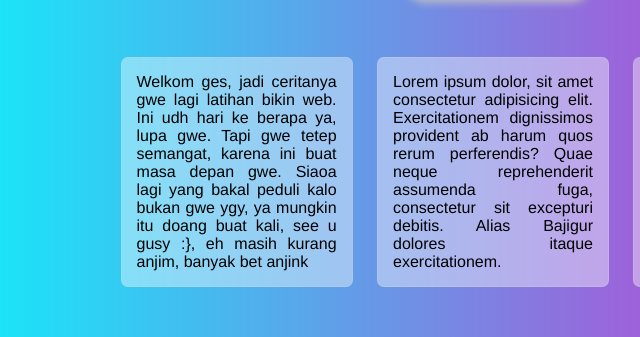
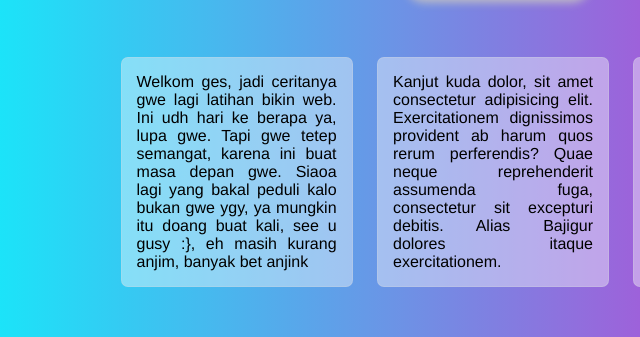
Before and after one commit to Unttldimm/try, a plain HTML site: page porto/index.html in a window 1280 px wide. Shown: the part 277-614 px from the top of the page, 147-787 px from the left. Drawn offline with Linux system fonts and the light colour scheme.

Commit message:
nambah kanjut kuda

```diff
--- a/porto/index.html
+++ b/porto/index.html
@@ -30,7 +30,7 @@
 
             <p>Welkom ges, jadi ceritanya gwe lagi latihan bikin web. Ini udh hari ke berapa ya, lupa gwe. Tapi gwe tetep semangat, karena ini buat masa depan gwe. Siaoa lagi yang bakal peduli kalo bukan gwe ygy, ya mungkin itu doang buat kali, see u gusy :}, eh masih kurang anjim, banyak bet anjink</p>
 
-            <p>Lorem ipsum dolor, sit amet consectetur adipisicing elit. Exercitationem dignissimos provident ab harum quos rerum perferendis? Quae neque reprehenderit assumenda fuga, consectetur sit excepturi debitis. Alias Bajigur dolores itaque exercitationem.</p>
+            <p>Kanjut kuda dolor, sit amet consectetur adipisicing elit. Exercitationem dignissimos provident ab harum quos rerum perferendis? Quae neque reprehenderit assumenda fuga, consectetur sit excepturi debitis. Alias Bajigur dolores itaque exercitationem.</p>
 
             <p>Lorem ipsum dolor, sit amet consectetur adipisicing elit. Exercitationem dignissimos provident ab harum quos rerum perferendis? Quae neque reprehenderit assumenda fuga, consectetur sit excepturi debitis. Alias provident dolores itaque exercitationem.</p>
         </div>
```
